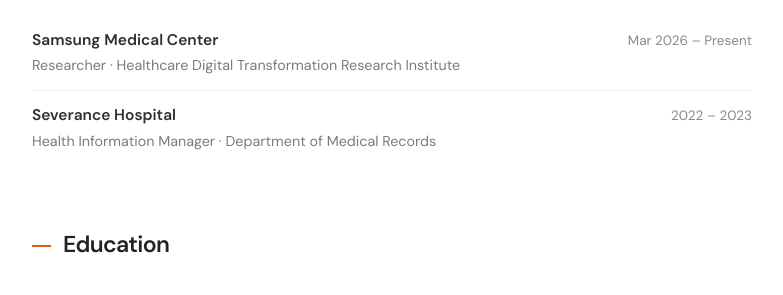
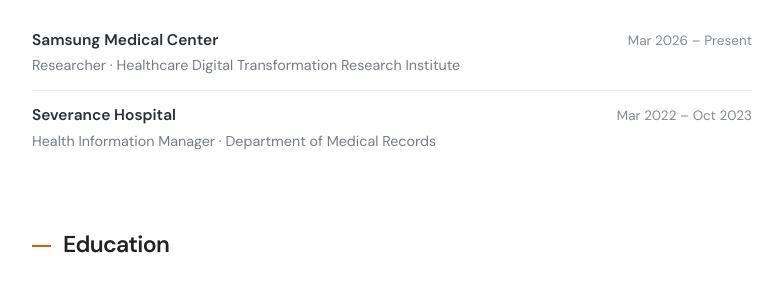
Before and after one commit to sangji06/sangji06.github.io, a Jekyll site: the page built from index.html, in a window 1280 px wide and 900 px high, scrolled down 1489 px. Shown: the part 153-448 px from the top of the window, without its empty margins (248-1031 px from the left). Built offline with Jekyll 4.4.1, drawn with Linux system fonts in a browser that asks for light colours.

Commit message:
Update employment period for Health Information Manager

```diff
--- a/_data/experience.yml
+++ b/_data/experience.yml
@@ -3,4 +3,4 @@
   period: Mar 2026 – Present
 - institution: Severance Hospital
   role: Health Information Manager · Department of Medical Records
-  period: 2022 – 2023
+  period: Mar 2022 – Oct 2023
```
